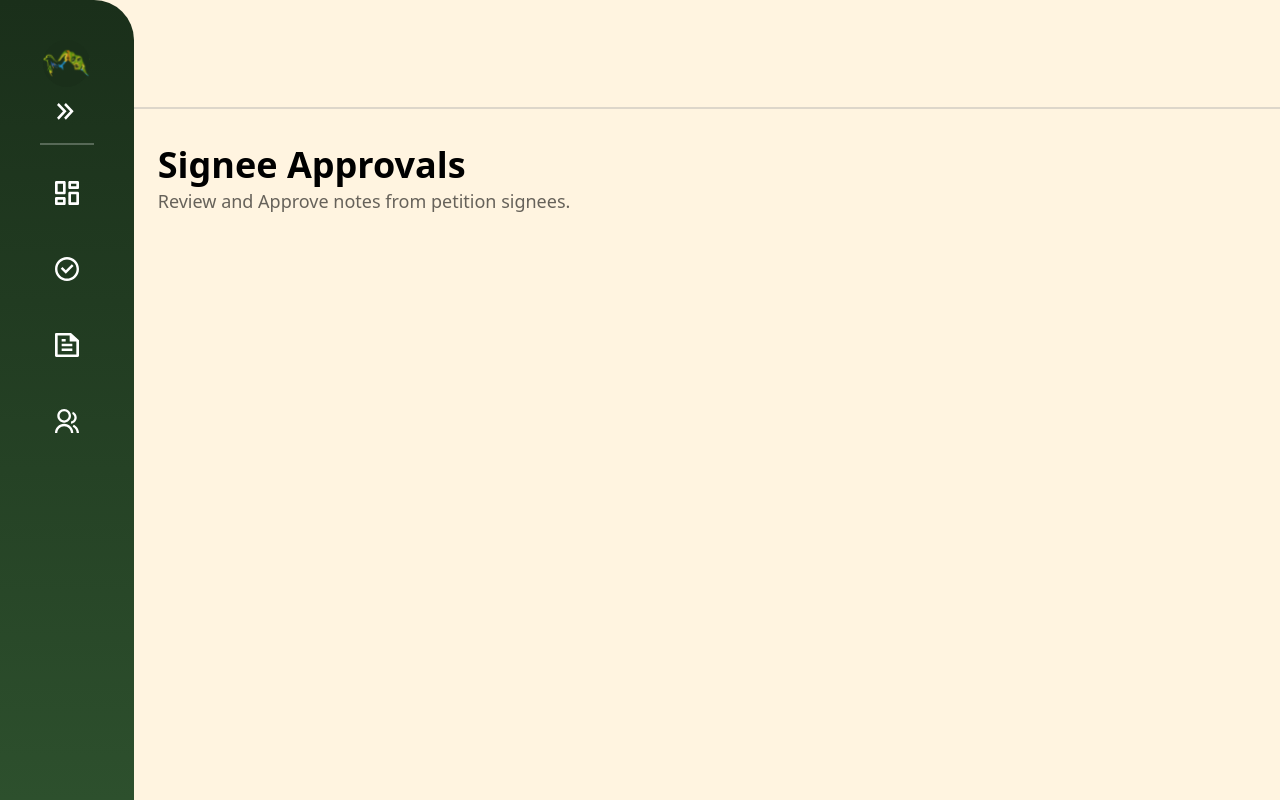
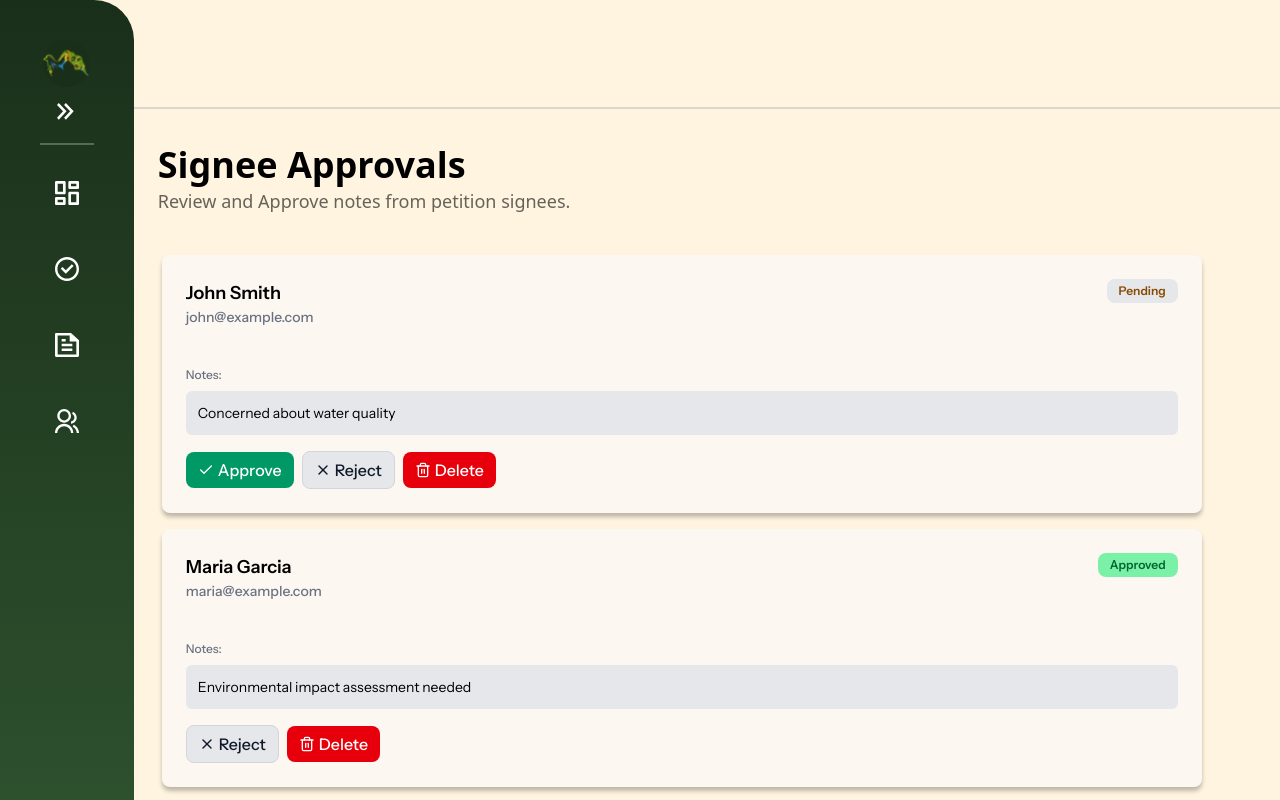
Before and after one commit to genna-cervantes/ssm-prod, a Next.js app: page /Admin/signee-approvals in a window 1280 px wide. Shown: the top 800 px of the page. Built offline with nearby package versions, Linux system fonts and the light colour scheme.

Commit message:
admin - signee approvals

```diff
--- /dev/null
+++ b/app/Admin/components/Approvals.tsx
@@ -0,0 +1,98 @@
+"use client"
+import React from "react";
+import { Trash2, Check, X } from "lucide-react";
+import ApprovalsButton from "./ApprovalsButtons";
+
+
+interface ApprovalCardProps {
+  submission: {
+    id: string
+    name: string
+    email: string
+    notes: string
+    status: "pending" | "approved" | "rejected"
+  }
+  onApprove: (id: string) => void
+  onReject: (id: string) => void
+  onDelete: (id: string) => void
+}
+
+export default function Approvals({
+  submission,
+  onApprove,
+  onReject,
+  onDelete
+}: ApprovalCardProps) {
+
+  const statusConfig = {
+    pending: {
+      label: "Pending",
+      className: "bg-gray-200 text-yellow-800",
+    },
+    approved: {
+      label: "Approved",
+      className: "bg-green-300 text-green-800",
+    },
+    rejected: {
+      label: "Rejected",
+      className: "bg-red-100 text-red-800",
+    },
+  }
+
+  const config = statusConfig[submission.status]
+
+  return (
+    <div
+      className="flex flex-col justify-between bg-[#FDF7F1] rounded-lg w-[1040px] p-6 font-instrument"
+      style={{ boxShadow: "0px 4px 4px 0px #00000040" }}
+    >
+      <div className="flex justify-between items-start">
+        <div>
+          <p className='text-lg font-semibold'>{submission.name}</p>
+          <p className='text-sm font-medium text-gray-500'>{submission.email}</p>
+        </div>
+        <div className={`px-3 py-1 rounded-lg text-xs font-semibold ${config.className}`}>
+          {config.label}
+        </div>
+      </div>
+
+      <div className="flex flex-col gap-2 mt-10">
+        <p className="text-xs font-medium text-gray-500">Notes:</p>
+        <div className="bg-gray-200 p-3 rounded-md  overflow-y-auto">
+          <p className="text-sm">{submission.notes}</p>
+        </div>
+      </div>
+
+      <div className="flex gap-2 justify-start items-center mt-4">
+
+        {(submission.status === "pending" || submission.status === "rejected") && (
+          <ApprovalsButton
+            color="green"
+            onClick={() => onApprove(submission.id)}
+          >
+            <Check className="w-4 h-4" /> Approve
+          </ApprovalsButton>
+        )}
+
+        {/* Logic: If Pending or Approved, show Reject option */}
+        {(submission.status === "pending" || submission.status === "approved") && (
+          <ApprovalsButton
+            color="gray"
+            onClick={() => onReject(submission.id)}
+          >
+            <X className="w-4 h-4" /> Reject
+          </ApprovalsButton>
+        )}
+
+        {/* Logic: Always show Delete */}
+        <ApprovalsButton
+          color="red"
+          onClick={() => onDelete(submission.id)}
+        >
+          <Trash2 className="w-4 h-4" /> Delete
+        </ApprovalsButton>
+
+      </div>
+    </div>
+  )
+}
--- /dev/null
+++ b/app/Admin/components/ApprovalsButtons.tsx
@@ -0,0 +1,34 @@
+"use client"
+
+// 1. Define what props the button accepts
+interface ApprovalsButtonProps {
+  children: React.ReactNode;
+  onClick?: () => void;
+  color?: "blue" | "red" | "gray" | "green";
+  className?: string;
+}
+
+export default function ApprovalsButton({
+  children,
+  onClick,
+  color = "blue",
+  className = ""
+}: ApprovalsButtonProps) {
+
+
+  const colorStyles = {
+    blue: "bg-blue-600 hover:bg-blue-700 text-white",
+    red: "bg-red-600 hover:bg-red-700 text-white",
+    green: "bg-emerald-600 hover:bg-emerald-700 text-white",
+    gray: "bg-gray-200 hover:bg-gray-300 text-gray-900 border border-gray-300",
+  };
+
+  return (
+    <button
+      onClick={onClick}
+      className={`flex items-center gap-1 px-3 py-1.5 rounded-lg font-medium transition-colors duration-200 ${colorStyles[color]} ${className}`}
+    >
+      {children}
+    </button>
+  );
+}
--- a/app/Admin/signee-approvals/page.tsx
+++ b/app/Admin/signee-approvals/page.tsx
@@ -1,10 +1,56 @@
+"use client"
+
 import Sidebar from "../components/Sidebar"
+import Approvals from "../components/Approvals"
+import { useState } from "react"
+
+interface Submission {
+  id: string
+  name: string
+  email: string
+  notes: string
+  status: "pending" | "approved" | "rejected"
+}
+
+const initialSubmissions: Submission[] = [
+  {
+    id: "1",
+    name: "John Smith",
+    email: "john@example.com",
+    notes: "Concerned about water quality",
+    status: "pending",
+  },
+  {
+    id: "2",
+    name: "Maria Garcia",
+    email: "maria@example.com",
+    notes: "Environmental impact assessment needed",
+    status: "approved",
+  },
+]
+
+
 
 export default function SigneeApproval() {
+
+  const [submissions, setSubmissions] = useState<Submission[]>(initialSubmissions);
+
+  const handleApprove = (id: string) => {
+    setSubmissions(submissions.map((s) => (s.id === id ? { ...s, status: "approved" } : s)))
+  }
+
+  const handleReject = (id: string) => {
+    setSubmissions(submissions.map((s) => (s.id === id ? { ...s, status: "rejected" } : s)))
+  }
+
+  const handleDelete = (id: string) => {
+    setSubmissions(submissions.filter((s) => s.id !== id))
+  }
+
   return (
     <div className="flex w-full m-auto max-w-[1440px] bg-[#FFF4E0] justify-center items-center">
       <Sidebar />
-      <div className="flex flex-col items-start w-full h-[1080px]">
+      <div className="flex flex-col items-start w-full h-[1080px] overflow-auto">
         <div className='w-full h-[109px] border-b-2 border-[#A2A2A299]/60'></div>
         <div className='w-[1074px] flex flex-col flex-1 pl-6 pr-12 py-9'>
           <div className='flex flex-col gap-0.5 mb-8'>
@@ -15,6 +61,17 @@ export default function SigneeApproval() {
               </p>
             </div>
           </div>
+          <div className="w-full py-2 px-1 flex flex-col gap-4">
+            {submissions.map((submission) => (
+            <Approvals
+              key={submission.id}
+              submission={submission}
+              onApprove={handleApprove}
+              onReject={handleReject}
+              onDelete={handleDelete}
+            />
+          ))}
+          </div>
         </div>
       </div>
     </div>
```
